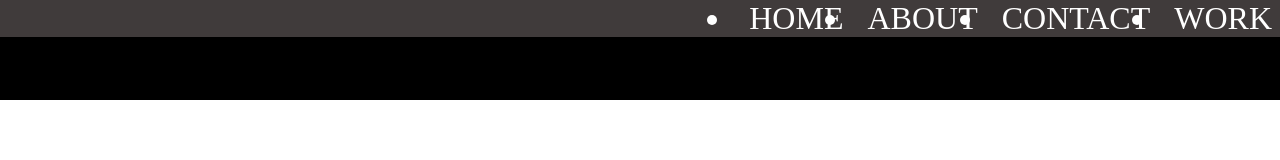
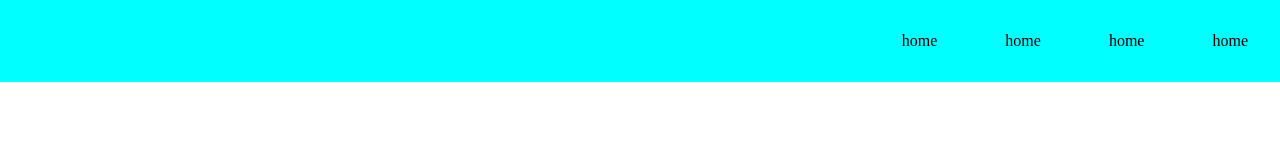
Before and after one commit to metadol/Navbar, a plain HTML site: page index.html in a window 1280 px wide. Drawn offline with Linux system fonts and the light colour scheme.

Commit message:
display:inline block added

```diff
--- a/index.html
+++ b/index.html
@@ -3,19 +3,17 @@
 <head>
     <meta charset="UTF-8">
     <meta name="viewport" content="width=device-width, initial-scale=1.0">
+    <link rel="stylesheet" href="style.css">
     <title>Document</title>
-    <link rel="stylesheet" href="style.css">
 </head>
 <body>
-
-    <div class="navbar">
-            <ul class="list">
-                <li class="lis">HOME</li>
-                <li class="lis">ABOUT</li>
-                <li class="lis">CONTACT</li>
-                <li class="lis">WORK</li>
-            </ul>
-    </div>
-
+    <header>
+        <ul>
+            <li>home</li>
+            <li>home</li>
+            <li>home</li>
+            <li>home</li>
+        </ul>
+    </header>
 </body>
 </html>
--- a/style.css
+++ b/style.css
@@ -1,18 +1,19 @@
 *{
     margin: 0;
 }
-.navbar{
-    height: 100px;
-    background-color: black;
-    color: white;
+header{
+
+   background-color: aqua;
+   display: flex;
+   justify-content: end;
+
 }
 
-.list{
-    display: flex;
-    justify-content: end;
-    font-size: 4vh;
-    background-color:rgb(64, 59, 59);
+ul{
+    list-style: none;
 }
+
 li{
-   padding: 0 1vh 0 2vh;
+    display: inline-block;
+    padding: 4vh 4vh;
 }
```
